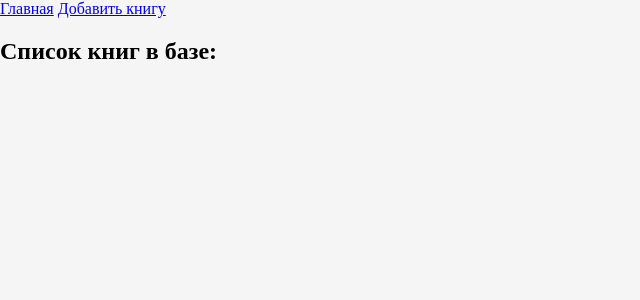
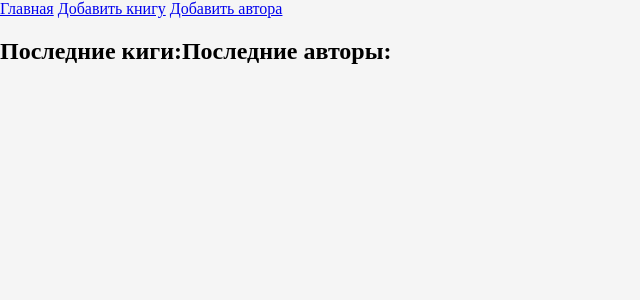
Before and after one commit to maksonsab/book_project, a Django app: page / in a window 1280 px wide. Shown: the top 300 px of the page, without its empty margins (0-640 px from the left). Run offline with Django 3.2, Linux system fonts and the light colour scheme; data that the repository does not hold is empty.

Commit message:
Добавил авторов на главную, исправил порядок в urls.py

```diff
--- a/book_app/urls.py
+++ b/book_app/urls.py
@@ -4,11 +4,11 @@ from . import views
 
 urlpatterns = [
     path('', views.IndexView.as_view(), name='index'),
+    path('author/add', views.AddAuthorView.as_view(), name='add_author'),
     path('author/<int:pk>', views.GetAuthor.as_view(), name='author_by_id'),
-    path('author/add', views.AddAuthorView.as_view(), name='add_author'),
+    path('book/add', views.AddBookView.as_view(), name='add_book'),
     path('book/<int:pk>', views.GetBook.as_view(), name='book_by_id'),
     path('book/<slug>', views.GetBook.as_view(), name='book_by_slug'),
-    path('book/add', views.AddBookView.as_view(), name='add_book'),
     path('book/edit/<slug>', views.EditBookView.as_view(), name='edit_book'),
     path('book/delete/<int:pk>', views.DeleteBook.as_view(), name='delete_book')
 
--- a/book_app/views.py
+++ b/book_app/views.py
@@ -10,8 +10,14 @@ class IndexView(ListView):
     model = Book
     template_name = 'book_app/index.html'
 
+    def get_queryset(self):
+        queryset = super().get_queryset()
+        queryset = queryset[:10]
+        return queryset
     def get_context_data(self, **kwargs):
         context = super().get_context_data(**kwargs)
+        authors = Author.objects.order_by('-id')[:10]
+        context['authors'] = authors
         context['title'] = 'Главная страница'
         return context
 
--- a/static/book_app/style.css
+++ b/static/book_app/style.css
@@ -2,6 +2,13 @@ body {
     background-color: whitesmoke;
     padding: 0;
     margin: 0;
+}
+
+.index-main {
+    display: flex;
+    flex-direction: row;
+
+    justify-items: left;
 }
 
 .top {
--- a/templates/base.html
+++ b/templates/base.html
@@ -14,6 +14,7 @@
     <header>
         <a href="/">Главная</a>
         <a href="{% url 'add_book' %}">Добавить книгу</a>
+        <a href="{% url 'add_author' %}">Добавить автора</a>
     </header>
     {% block content %}
 
--- a/templates/book_app/index.html
+++ b/templates/book_app/index.html
@@ -6,10 +6,22 @@
 {% block title %} {{title}}  {% endblock %}
 
 {% block content %}
-    <h2>Список книг в базе:</h2>
-    <ol>
-        {% for book in object_list %}
-            <li><a href="{% url 'book_by_slug' book.slug %}">{{book.title}}</a></li>
-        {% endfor %}
-    </ol>
+    <div class="index-main">
+        <div id="index-book">
+            <h2>Последние киги:</h2>
+            <ol>
+                {% for book in object_list %}
+                    <li><a href="{% url 'book_by_slug' book.slug %}">{{book.title}}</a></li>
+                {% endfor %}
+            </ol>
+        </div>
+        <div id="index-author">
+            <h2>Последние авторы:</h2>
+            <ol>
+                {% for author in authors %}
+                    <li><a href="{% url 'author_by_id' author.id %}">{{author}}</a></li>
+                {% endfor %}
+                </ol>
+        </div>
+    </div>
 {% endblock %}
```
